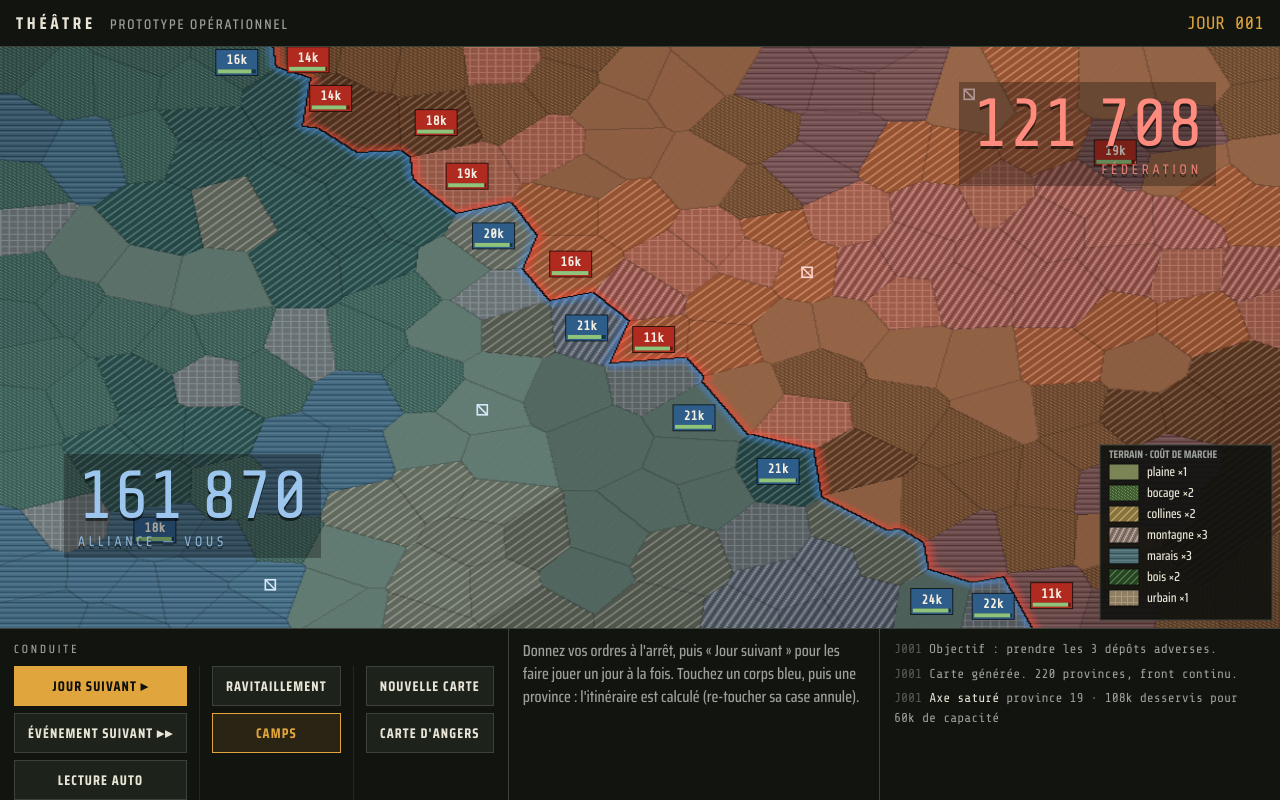
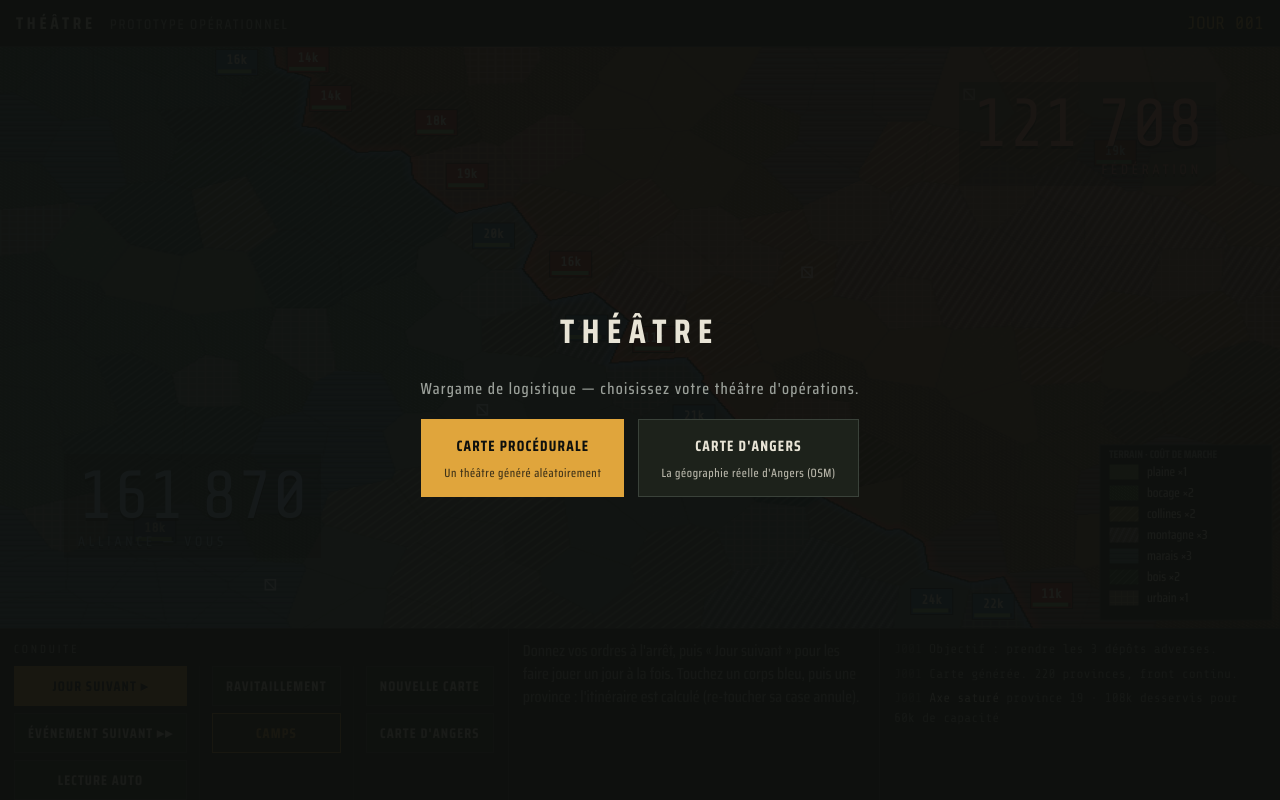
Before and after one commit to DeGraciaMathieu/theater-of-war, a website with bundled scripts: page index.html in a window 1280 px wide. Built offline with nearby package versions, Linux system fonts and the light colour scheme; animation ran at ten frames a second.

Commit message:
Add home screen to pick procedural or Angers OSM map
Full-screen overlay shown at boot over the already-generated procedural
map: picking procedural just reveals it, picking Angers loads OSM data
before closing (with the existing procedural fallback on failure).

Co-Authored-By: Claude Fable 5 <noreply@anthropic.com>

```diff
--- a/css/style.css
+++ b/css/style.css
@@ -72,6 +72,21 @@ button.primaire:hover{background:#f0b654;color:var(--encre)}
   min-height:0;overflow-y:auto;overscroll-behavior:contain}
 .journal div{margin-bottom:5px}
 .journal b{color:var(--os);font-weight:400}
+/* écran d'accueil : choix du théâtre avant de révéler la carte */
+.accueil{
+  position:fixed;inset:0;z-index:10;
+  background:rgba(14,16,14,.95);
+  display:flex;align-items:center;justify-content:center;
+}
+.accueil[hidden]{display:none}
+.accueil-boite{display:flex;flex-direction:column;gap:18px;text-align:center;padding:24px}
+.accueil-boite .titre{font-size:34px}
+.accueil-boite p{color:var(--os-faible);letter-spacing:.08em}
+.accueil-choix{display:flex;gap:14px;justify-content:center;flex-wrap:wrap}
+.accueil-choix button{padding:14px 22px;font-size:15px}
+.accueil-choix small{display:block;font-weight:500;font-size:12px;letter-spacing:.05em;
+  text-transform:none;opacity:.75;margin-top:5px}
+
 @media (max-width:720px){
   .hud{flex-wrap:wrap;height:auto;max-height:42vh}
   .journal{width:100%;height:96px;border-top:1px solid var(--trait)}
--- a/index.html
+++ b/index.html
@@ -11,6 +11,17 @@
 <link rel="stylesheet" href="css/style.css">
 </head>
 <body>
+
+<div class="accueil" id="accueil">
+  <div class="accueil-boite">
+    <span class="titre">Théâtre</span>
+    <p>Wargame de logistique — choisissez votre théâtre d'opérations.</p>
+    <div class="accueil-choix">
+      <button id="bAccueilProcedural" class="primaire">Carte procédurale<small>Un théâtre généré aléatoirement</small></button>
+      <button id="bAccueilAngers">Carte d'Angers<small>La géographie réelle d'Angers (OSM)</small></button>
+    </div>
+  </div>
+</div>
 
 <div class="barre">
   <span class="titre">Théâtre</span>
--- a/js/interaction.js
+++ b/js/interaction.js
@@ -98,3 +98,14 @@ bAngers.onclick = async () => {
   bAngers.disabled = false;
   ficheVide(); elDate.textContent = "JOUR 001";
 };
+
+// Accueil : la carte procédurale du démarrage est déjà prête derrière
+// l'overlay ; pour Angers, on charge avant de révéler le théâtre.
+const elAccueil = document.getElementById("accueil");
+document.getElementById("bAccueilProcedural").onclick = () => { elAccueil.hidden = true; };
+const bAccueilAngers = document.getElementById("bAccueilAngers");
+bAccueilAngers.onclick = async () => {
+  bAccueilAngers.disabled = true;          // pas de double requête Overpass
+  await genererAngers();
+  elAccueil.hidden = true;
+};
```
Also changed, not shown: .claude/skills/rendu-interaction/SKILL.md.
